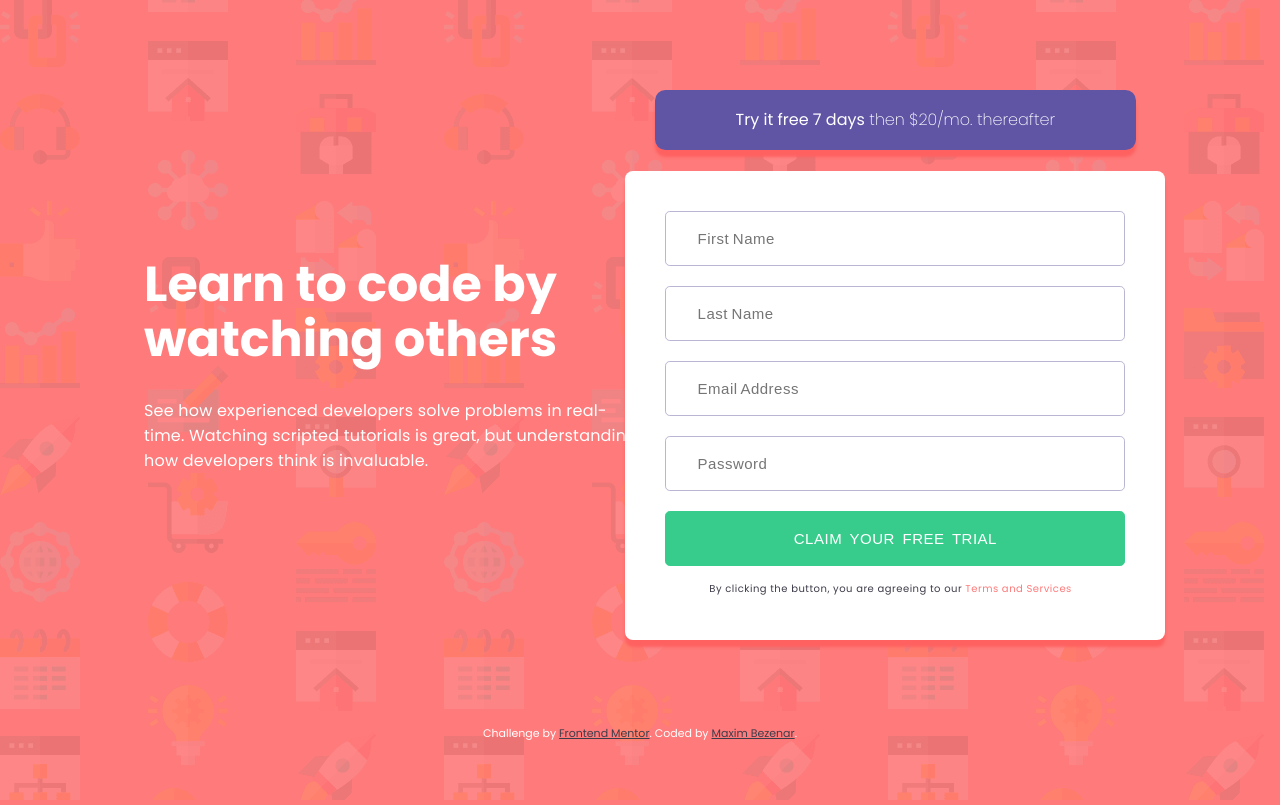
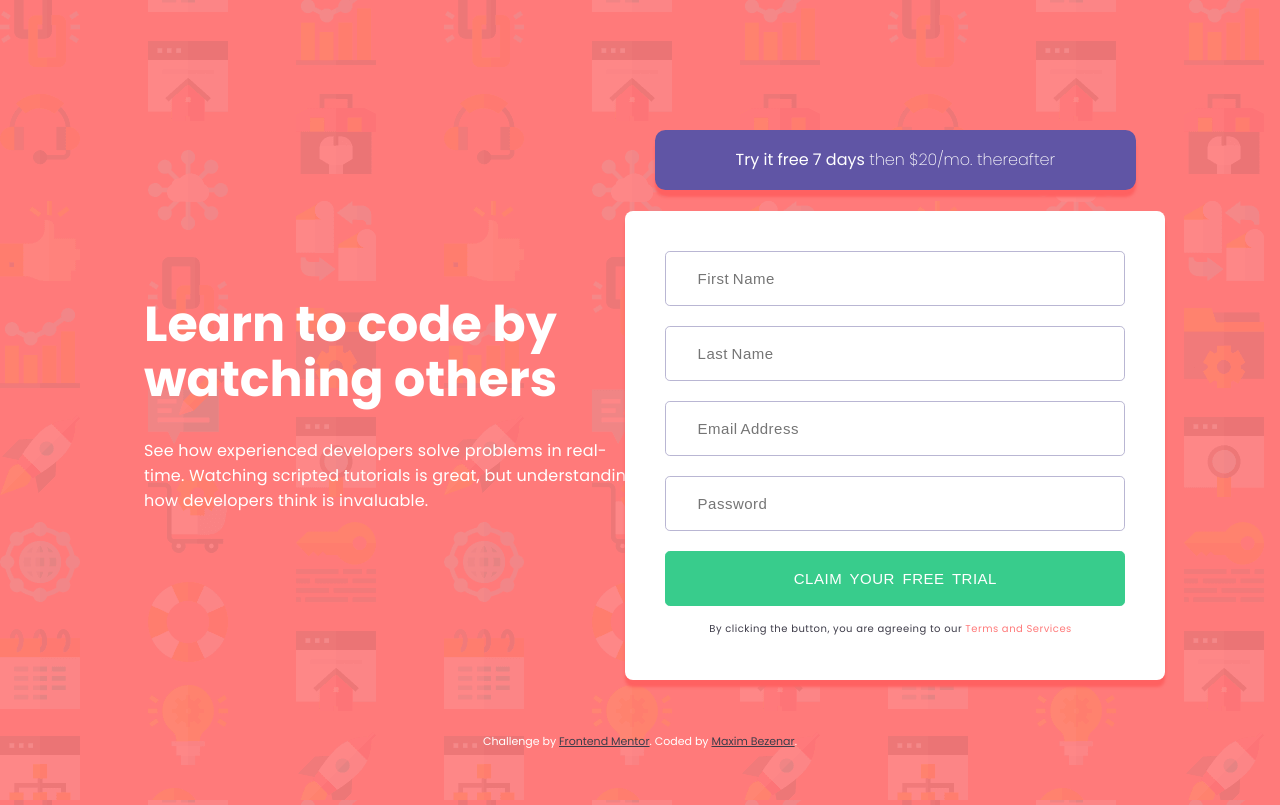
Before and after one commit to Bezenar/Frontend-Mentor-challenge-5, a Vue app: page / in a window 1280 px wide. Built offline with nearby package versions, Linux system fonts and the light colour scheme.

Commit message:
clear some mistakes

```diff
--- a/public/css/main.css
+++ b/public/css/main.css
@@ -985,6 +985,7 @@ button {
 
 body {
   background: url(../images/bg-intro-desktop.png), #ff7a7a;
+  position: relative;
 }
 
 .intro-component .wrapper {
@@ -1000,7 +1001,7 @@ body {
 }
 
 .intro-component .wrapper .leftSide {
-  min-height: 90vh;
+  min-height: 100vh;
   display: -webkit-box;
   display: -ms-flexbox;
   display: flex;
@@ -1054,12 +1055,17 @@ body {
 }
 
 footer {
+  position: absolute;
+  bottom: 0;
+  left: 50%;
+  -webkit-transform: translateX(-50%);
+          transform: translateX(-50%);
   height: 9vh;
 }
 
 @media (max-width: 375px) {
   footer {
-    height: aut0;
+    position: relative;
     padding: 1.5rem 0 1rem;
   }
 }
--- a/public/scss/_styles.scss
+++ b/public/scss/_styles.scss
@@ -1,5 +1,6 @@
 body {
   background: url(../images/bg-intro-desktop.png), $red;
+  position: relative;
 }
 .intro-component {
   .wrapper {
@@ -10,7 +11,7 @@ body {
       padding: 0 1.18rem 0 1.47rem;
     }
     .leftSide {
-      min-height: 90vh;
+      min-height: 100vh;
       display: flex;
       flex-direction: column;
       justify-content: center;
@@ -45,8 +46,12 @@ body {
 }
 //_____Footer
 footer {
+  position: absolute;
+  bottom: 0;
+  left: 50%;
+  transform: translateX(-50%);
   @include resp("s") {
-    height: aut0;
+    position: relative;
     padding: 1.5rem 0 1rem;
   }
   height: 9vh;
```
Also changed, not shown: 1 other file (tests, documents, lock files or other folders).
